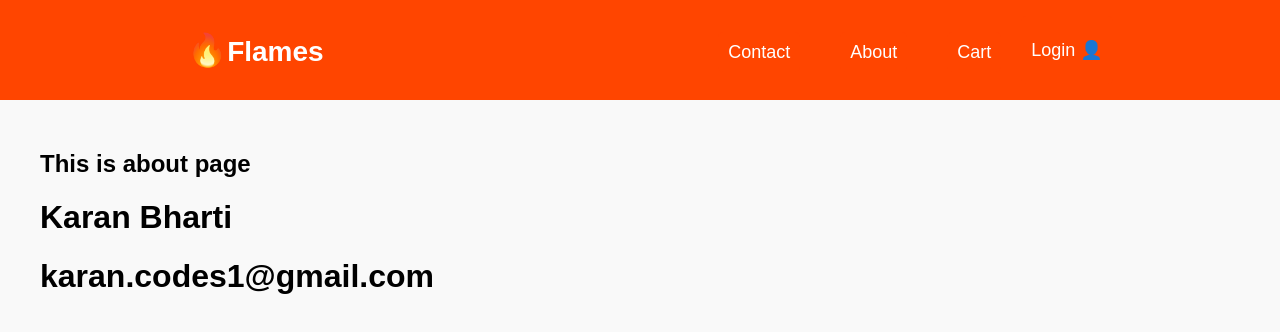
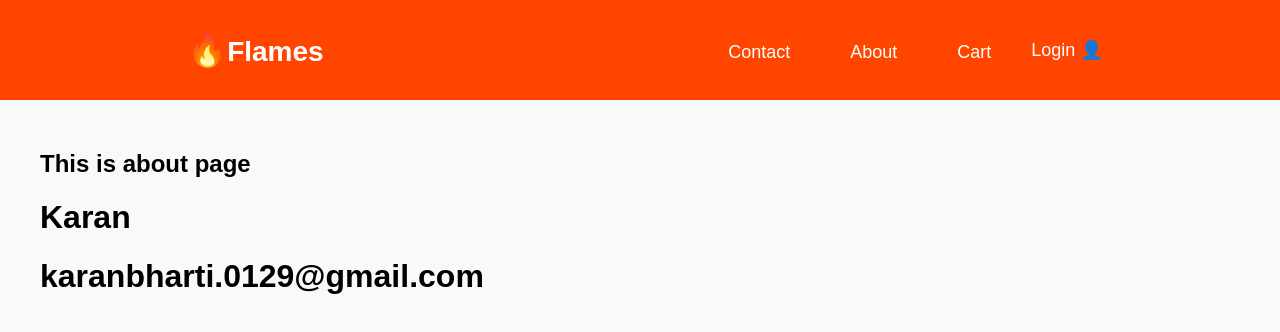
Before and after one commit to Karan-Bharti1/React-Polished, a React (Vite) app: page /about in a window 1280 px wide. Shown: the top 332 px of the page. Built offline with nearby package versions, Linux system fonts and the light colour scheme.

Commit message:
Adding Class Based Components

```diff
--- a/src/components/UserClass.js
+++ b/src/components/UserClass.js
@@ -1,10 +1,13 @@
 import React from "react";
 class UserClass extends React.Component{
+    constructor(props){
+        super(props)
+    }
 render(){
     return (
         <div>
-            <h1>Karan Bharti</h1>
-            <h1>karan.codes1@gmail.com</h1>
+            <h1>{this.props.name}</h1>
+            <h1>{this.props.email}</h1>
         </div>
     )
 }
--- a/src/pages/About.js
+++ b/src/pages/About.js
@@ -6,7 +6,7 @@ function About() {
   return (
     <main className="container">
       <h2>This is about page</h2>
-      <UserClass />
+      <UserClass name="Karan" email="karanbharti.0129@gmail.com" />
     </main>
   );
 }
```
